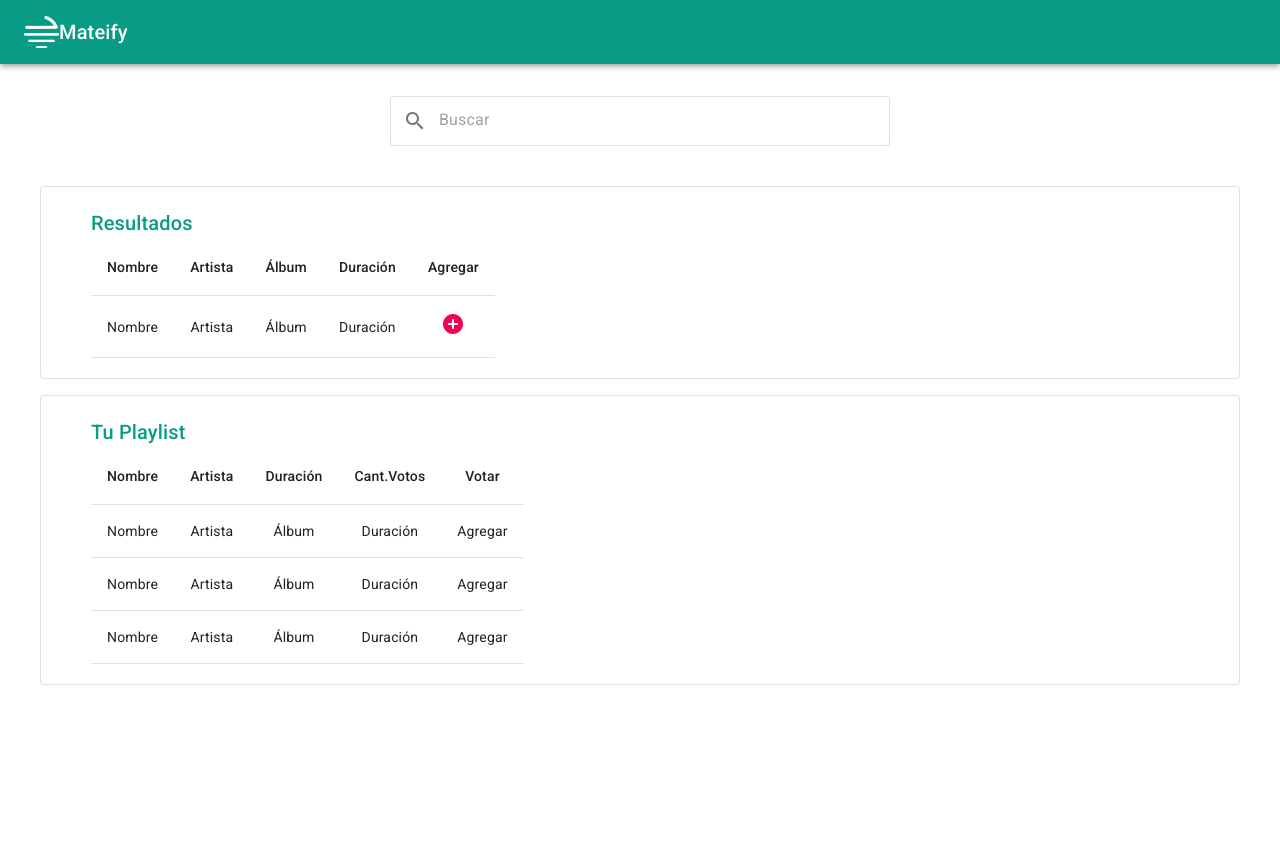
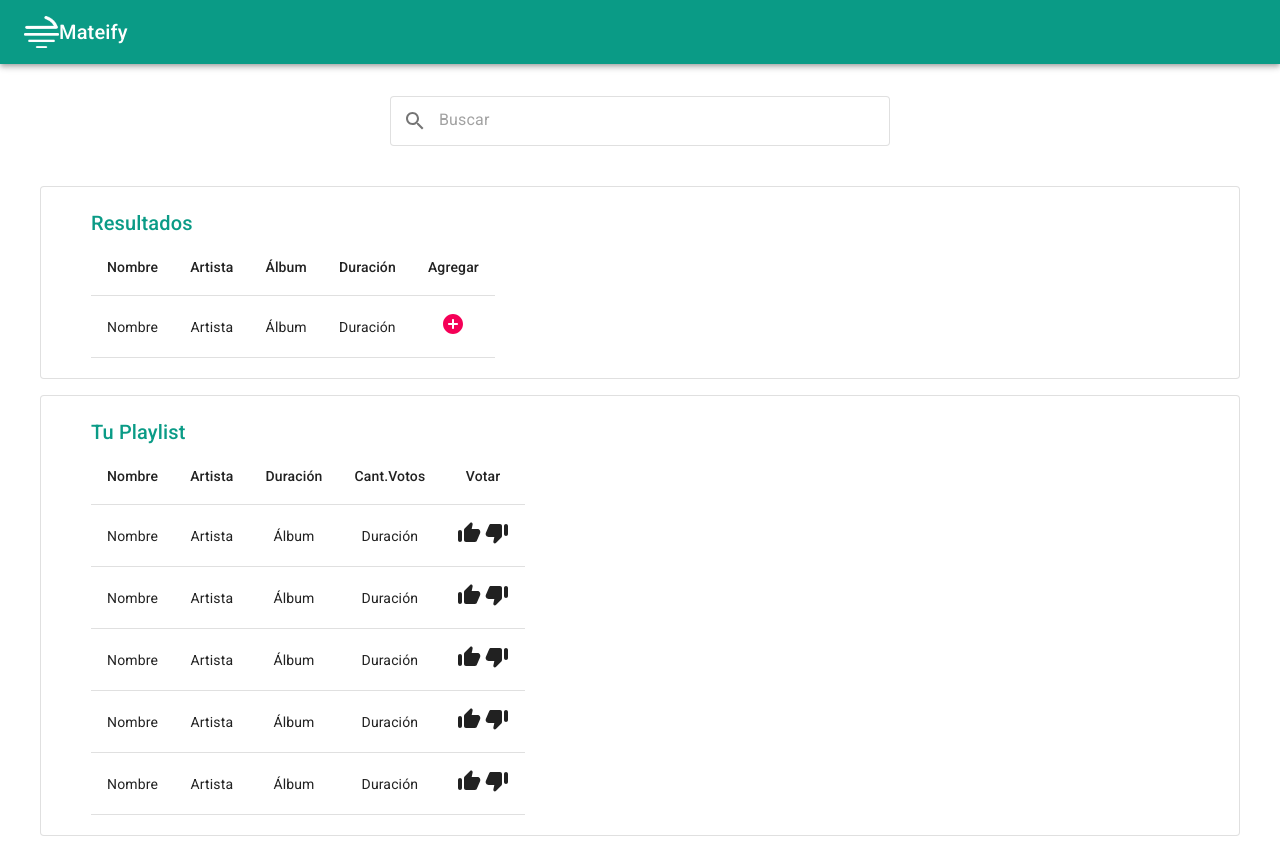
Before and after one commit to Alan-matea/Proyecto-Final-Modulo-2, a React (Create React App) app in the folder nacimiento-alan/: page / in a window 1280 px wide. Before the commit the page ends 800 px from the top, so only its background shows below. Built offline with nearby package versions, Linux system fonts and the light colour scheme.

Commit message:
Agregue en las tablas Botones en la PlaylistCreator

```diff
--- a/nacimiento-alan/src/Components/PlaylistsCreator/PlaylistsCreator.js
+++ b/nacimiento-alan/src/Components/PlaylistsCreator/PlaylistsCreator.js
@@ -109,9 +109,16 @@ const Playlists = () => {
                   <TableCell align="center">Artista</TableCell>
                   <TableCell align="center">Álbum</TableCell>
                   <TableCell align="center">Duración</TableCell>
-                  <TableCell align="center">Agregar</TableCell>
+                  <TableCell align="center"><ThumbUpAltRoundedIcon/> <ThumbDownAltRoundedIcon/></TableCell>
             </TableRow>
 
+            <TableRow>
+                  <TableCell align="left">Nombre</TableCell>
+                  <TableCell align="center">Artista</TableCell>
+                  <TableCell align="center">Álbum</TableCell>
+                  <TableCell align="center">Duración</TableCell>
+                  <TableCell align="center"><ThumbUpAltRoundedIcon/> <ThumbDownAltRoundedIcon/></TableCell>
+            </TableRow>
 
 
             <TableRow>
@@ -119,7 +126,16 @@ const Playlists = () => {
                   <TableCell align="center">Artista</TableCell>
                   <TableCell align="center">Álbum</TableCell>
                   <TableCell align="center">Duración</TableCell>
-                  <TableCell align="center">Agregar</TableCell>
+                  <TableCell align="center"><ThumbUpAltRoundedIcon/> <ThumbDownAltRoundedIcon/></TableCell>
+            </TableRow>
+
+
+            <TableRow>
+                  <TableCell align="left">Nombre</TableCell>
+                  <TableCell align="center">Artista</TableCell>
+                  <TableCell align="center">Álbum</TableCell>
+                  <TableCell align="center">Duración</TableCell>
+                  <TableCell align="center"><ThumbUpAltRoundedIcon/> <ThumbDownAltRoundedIcon/></TableCell>
          </TableRow>
 
          <TableRow>
@@ -127,7 +143,7 @@ const Playlists = () => {
                   <TableCell align="center">Artista</TableCell>
                   <TableCell align="center">Álbum</TableCell>
                   <TableCell align="center">Duración</TableCell>
-                  <TableCell align="center">Agregar</TableCell>
+                  <TableCell align="center"><ThumbUpAltRoundedIcon/> <ThumbDownAltRoundedIcon/></TableCell>
          </TableRow>
 
 
```
